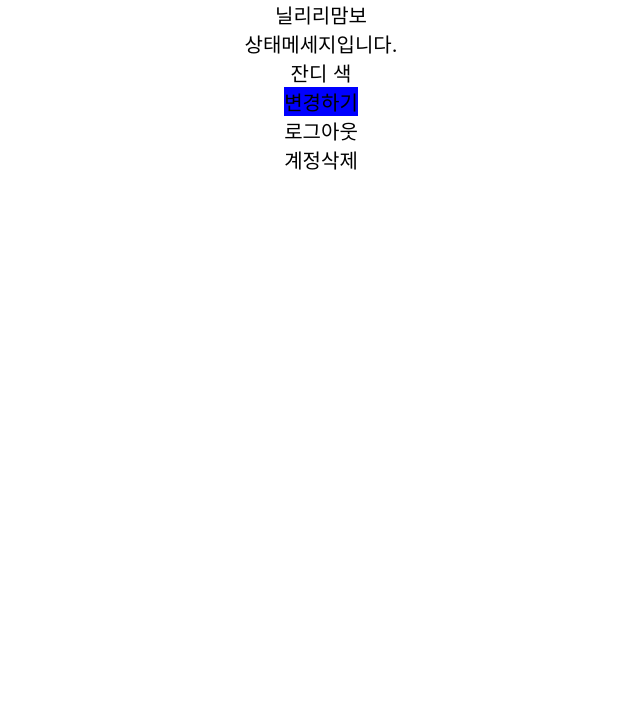
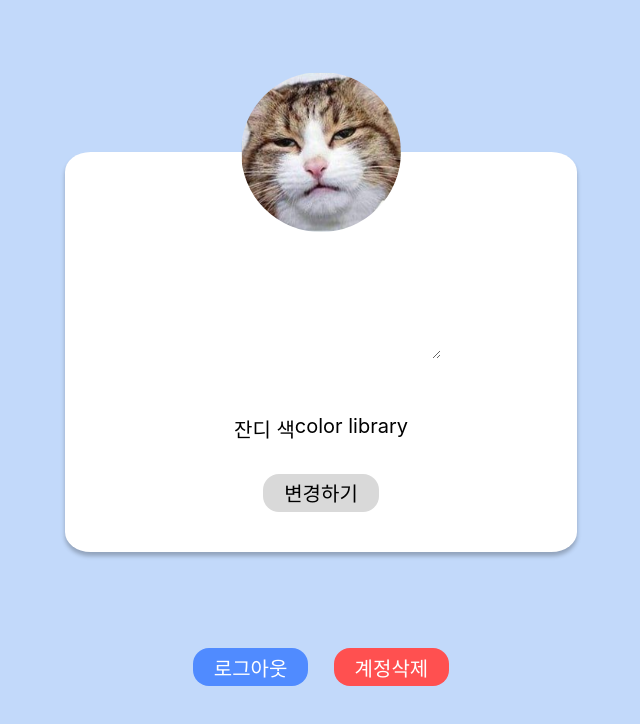
Before and after one commit to TasQueue/Front-End, a React (Create React App) app: page /setting in a window 1280 px wide. Shown: the top 724 px of the page, without its empty margins (319-959 px from the left). Built offline with nearby package versions, Linux system fonts and the light colour scheme; a web font is replaced by a local one.

Commit message:
feat : 설정페이지 - 기본 UI 틀 작성

```diff
--- a/src/pages/setting/SettingPage.styled.tsx
+++ b/src/pages/setting/SettingPage.styled.tsx
@@ -1,15 +1,101 @@
 import styled from 'styled-components';
 
-export const ChangeBtn = styled.button`
-  background-color: blue;
-`;
-
-export const GrassChangeLabel = styled.p``;
-export const ChangeWrap = styled.div``;
 export const SettingPageContainer = styled.div`
   display: flex;
   flex-direction: column;
   align-items: center;
   justify-content: center;
   font-size: 2rem;
+  background-color: #c2d9fa;
+  width: 100vw;
+  height: 100vh;
 `;
+
+export const ChangeWhiteBox = styled.div`
+  background-color: #ffffff;
+  display: flex;
+  flex-direction: column;
+  justify-content: center;
+  align-items: center;
+  width: 40%;
+  height: 50%;
+  border-radius: 5%;
+  box-shadow: 0px 4px 4px 0px rgba(0, 0, 0, 0.25);
+
+  position: relative;
+  justify-content: space-between;
+`;
+export const ProfileImg = styled.img`
+  position: absolute;
+  left: 50%;
+  bottom: 80%;
+  transform: translateX(-50%);
+  border-radius: 50%;
+`;
+
+export const ChangeWrap = styled.div`
+  display: flex;
+`;
+export const NameChange = styled.input`
+  font-size: 2.2rem;
+  margin: 13vh 0 0 0;
+  font-weight: 500;
+  border: none;
+  outline: none;
+  box-shadow: none;
+  -webkit-appearance: none;
+  -moz-appearance: none;
+  appearance: none;
+`;
+export const StatusChange = styled.textarea`
+  font-size: 1.8rem;
+  margin: 0 0 3vh 0;
+
+  border: none;
+  outline: none;
+  box-shadow: none;
+  -webkit-appearance: none;
+  -moz-appearance: none;
+  appearance: none;
+`;
+
+export const GrassChangeLabel = styled.p``;
+
+export const ChangeBtn = styled.button`
+  background-color: #d9d9d9;
+  width: 9vw;
+  height: 4.8vh;
+  display: flex;
+  align-items: center;
+  justify-content: center;
+  border-radius: 16px;
+  margin: 0 0 5vh 0;
+`;
+
+export const TwoButtonWrap = styled.div`
+  display: flex;
+  height: 10%;
+  padding: 12vh 0 0 0;
+`;
+
+export const LogoutBtn = styled.button`
+  background-color: #508bff;
+  color: #ffffff;
+  width: 9vw;
+  height: 4.8vh;
+  display: flex;
+  align-items: center;
+  justify-content: center;
+  border-radius: 16px;
+  margin: 0 2vw 0 0;
+`;
+export const DeleteBtn = styled.button`
+  background-color: #ff5050;
+  color: #ffffff;
+  width: 9vw;
+  height: 4.8vh;
+  display: flex;
+  align-items: center;
+  justify-content: center;
+  border-radius: 16px;
+`;
--- a/src/pages/setting/SettingPage.tsx
+++ b/src/pages/setting/SettingPage.tsx
@@ -8,19 +8,25 @@ const SettingPage = () => {
 
   return (
     <S.SettingPageContainer>
+      <S.ChangeWhiteBox>
+        <S.ProfileImg src='/assets/images/Cat/badCat.svg' alt='profile' />
         <S.ChangeWrap>
-        <div>닐리리맘보</div>
+          <S.NameChange type='text' value={name} />
           <NameChangePopup isOpen={isOpen} setIsOpen={setIsOpen} name={name} setName={setName} />
         </S.ChangeWrap>
         <S.ChangeWrap>
-        <div>상태메세지입니다.</div>
+          <S.StatusChange value={name} />
         </S.ChangeWrap>
         <S.ChangeWrap>
           <S.GrassChangeLabel>잔디 색</S.GrassChangeLabel>
+          <div>color library</div>
         </S.ChangeWrap>
         <S.ChangeBtn onClick={() => setIsOpen(true)}>변경하기</S.ChangeBtn>
-      <button type='submit'>로그아웃</button>
-      <button type='submit'>계정삭제</button>
+      </S.ChangeWhiteBox>
+      <S.TwoButtonWrap>
+        <S.LogoutBtn type='submit'>로그아웃</S.LogoutBtn>
+        <S.DeleteBtn type='submit'>계정삭제</S.DeleteBtn>
+      </S.TwoButtonWrap>
     </S.SettingPageContainer>
   );
 };
```
Lines whose indentation alone changed are shown as unchanged.
